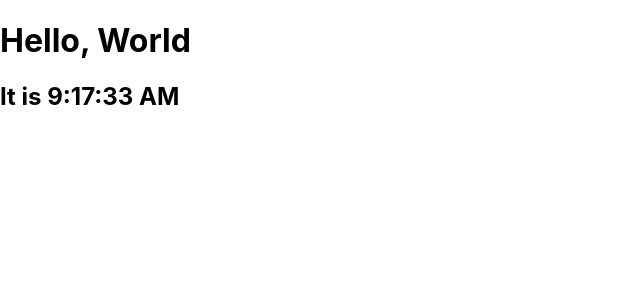
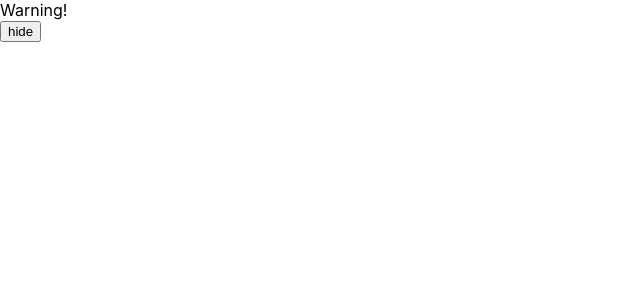
Before and after one commit to right42/first-react, a React (Create React App) app: page / in a window 1280 px wide. Shown: the top 300 px of the page, without its empty margins (0-640 px from the left). Built offline with nearby package versions, Linux system fonts and the light colour scheme.

Commit message:
conditional rendering

```diff
--- a/src/index.js
+++ b/src/index.js
@@ -3,95 +3,127 @@ import ReactDOM from 'react-dom';
 import './index.css';
 import * as serviceWorker from './serviceWorker';
 
-
-class Clock extends React.Component {
-  constructor(props) {
-    super(props);
-    this.state = {
-      date : new Date()
-    };
+function WarningBanner(props){
+  if(!props.warn){
+    return null;
   }
 
-  componentDidMount(){
-    this.timerId = setInterval(
-      () => this.tick(),
-      1000
-    );
+  return (
+    <div className="warning">
+      Warning!
+    </div>
+  )
+}
+
+
+class Page extends React.Component {
+  constructor (props) {
+    super(props)
+    this.state = {
+      showWaring : true
+    };
+    this.handleToggleClick = this.handleToggleClick.bind(this);
   }
 
-  componentWillUnmount(){
-    clearInterval(this.timerId);
-  }
-
-  tick(){
-    this.setState({
-      date : new Date()
-    });
+  handleToggleClick(){
+    this.setState((state) => ({
+      showWaring : !state.showWaring
+    }));
   }
 
   render(){
     return (
       <div>
-        <h1>Hello, World</h1>
-        <h2>It is {this.state.date.toLocaleTimeString()}</h2>
+        <WarningBanner warn={this.state.showWaring}/>
+        <button onClick={this.handleToggleClick}>
+          {this.state.showWaring ? 'hide' : 'show'}
+        </button>
       </div>
     )
   }
 }
 
-function tick(){
-  ReactDOM.render(
-    <Clock/>,
-    document.querySelector('#root')
-  )
-}
-
-setInterval(tick, 1000);
+ReactDOM.render(
+  <Page />,
+  document.querySelector('#root')
+)
 
 
-// setInterval(tick, 1000);
+// class LoginControl extends React.Component {
+//   constructor (props) {
+//     super(props);
+//     this.handleLoginClick = this.handleLoginClick.bind(this);
+//     this.handleLogoutClick = this.handleLogoutClick.bind(this);
+//     this.state = {
+//       isLoggedIn : false
+//     }
+//   }
 
-// function tick() {
-//   const element = (
-//     <div>
-//       <h1>Hello world.</h1>
-//       <h1>It is {new Date().toLocaleTimeString()}</h1>
-//     </div>
-//   );
+//   handleLoginClick(){
+//     this.setState({isLoggedIn : true});
+//   }
 
-//   ReactDOM.render(
-//     element,
-//     document.querySelector('#root')
-//   );
+//   handleLogoutClick(){
+//     this.setState({isLoggedIn : false});
+//   }
+
+//   render(){
+//     const isLoggedIn = this.state.isLoggedIn;
+//     let button;
+//     if(isLoggedIn){
+//       button = <LogoutButton onClick={this.handleLogoutClick}/>
+//     } else {
+//       button = <LoginButton onClick={this.handleLoginClick}/>
+//     }
+
+//     return (
+//       <div>
+//         <Greeting isLoggedIn={isLoggedIn} />
+//         {button}
+//       </div>
+//     )
+//   }
+// }
+
+// function LoginButton(props){
+//   return (
+//     <button onClick={props.onClick}>
+//       Login
+//     </button>
+//   )
+// }
+
+// function LogoutButton(props){
+//   return (
+//     <button onClick={props.onClick}>
+//       Logout
+//     </button>
+//   )
 // }
 
 
-// ReactDOM.render(
-//   <React.StrictMode>
-//     <App />
-//   </React.StrictMode>,
-//   document.getElementById('root')
-// );
-
-// function Welcome(props) {
-//   return <h1>Hello, {props.name}</h1>;
+// function UseGreeting(){
+//   return <h1>Welcome back!</h1>
 // }
 
-// class WelcomeClass extends React.Component {
-//   render(){
-//     return <h1>Hello, {this.props.name}</h1>;
+// function GuestGreeting(){
+//   return <h1>Please sign up.</h1>
+// }
+
+// function Greeting(props){
+//   const isLoggedIn = props.isLoggedIn;
+//   if(isLoggedIn){
+//     return <UseGreeting/>
+//   } else {
+//     return <GuestGreeting/>
 //   }
 // }
 
-// function App(){
-//   return (
-//     <div>
-//       <WelcomeClass name="Sara"/>
-//       <WelcomeClass name="Cahal"/>
-//       <Welcome name="Edite"/>
-//     </div>
-//   )
-// }
+// ReactDOM.render(
+//   <LoginControl />,
+//   document.querySelector('#root')
+// )
+
 
 // If you want your app to work offline and load faster, you can change
 // unregister() to register() below. Note this comes with some pitfalls.
```
